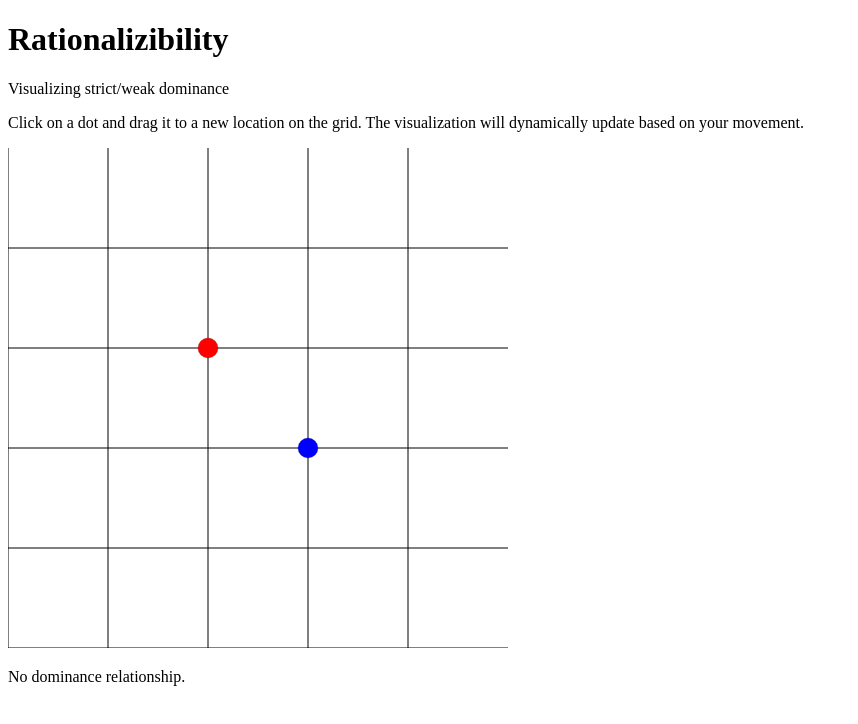
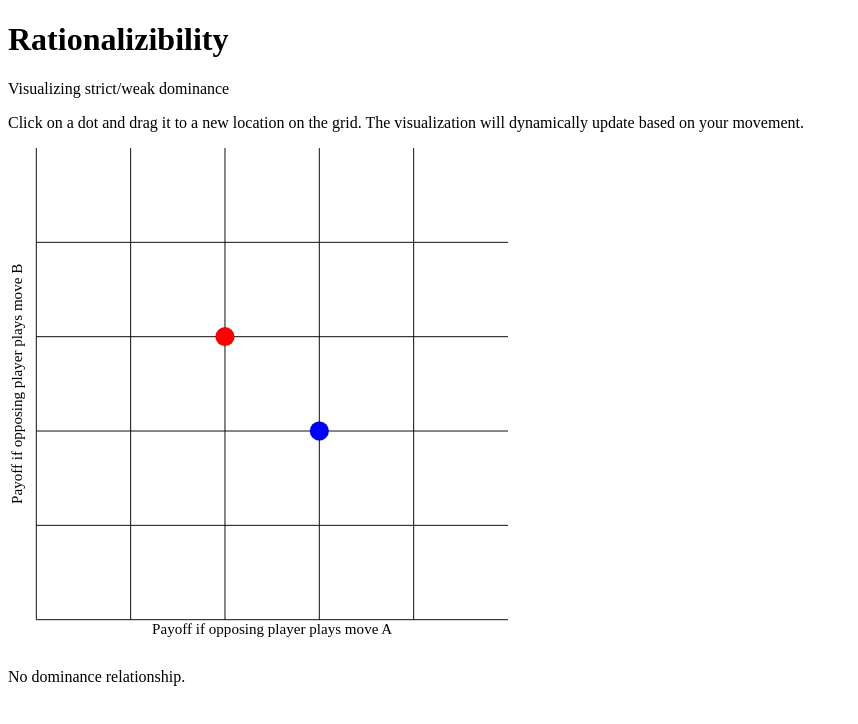
Before and after one commit to EdwardNew/RationalizibilityVisualization, a SvelteKit app: page / in a window 1280 px wide. Shown: the top 724 px of the page, without its empty margins (0-858 px from the left). Built offline with nearby package versions, Linux system fonts and the light colour scheme.

Commit message:
added axis labels

```diff
--- a/src/components/Graph.svelte
+++ b/src/components/Graph.svelte
@@ -5,10 +5,10 @@
 
     const width = 500;
     const height = 500;
-    const marginTop = 50;
-    const marginRight = 25;
+    const marginTop = 0;
+    const marginRight = 0;
     const marginBottom = 0;
-    const marginLeft = 25;
+    const marginLeft = 0;
 
     let dominanceText = "No dominance relationship."
 
@@ -116,7 +116,7 @@
 <p>Visualizing strict/weak dominance</p>
 <p>Click on a dot and drag it to a new location on the grid. The visualization will dynamically update based on your movement.</p>
 
-<svg {width} {height} viewBox="0 0 {width} {height}" on:pointermove={recordMousePosition}>
+<svg {width} {height} viewBox="0 0 {width-30} {height+30}" on:pointermove={recordMousePosition}>
     <!-- axis -->
     <g stroke="lightgray" stroke-width="0.5">
         {#each xAxis as x}
@@ -141,6 +141,25 @@
             />
         {/each}
     </g>
+
+    <text
+        class="xlabel"
+        text-anchor="middle"
+        x={width-250}
+        y={height+15}
+    >
+        Payoff if opposing player plays move A
+    </text>
+
+    <text
+        class="ylabel"
+        text-anchor="middle"
+        transform="rotate(-90)"
+        x={-250}
+        y={-15}
+    >
+        Payoff if opposing player plays move B
+    </text>
 </svg>
 
 <div>
```
